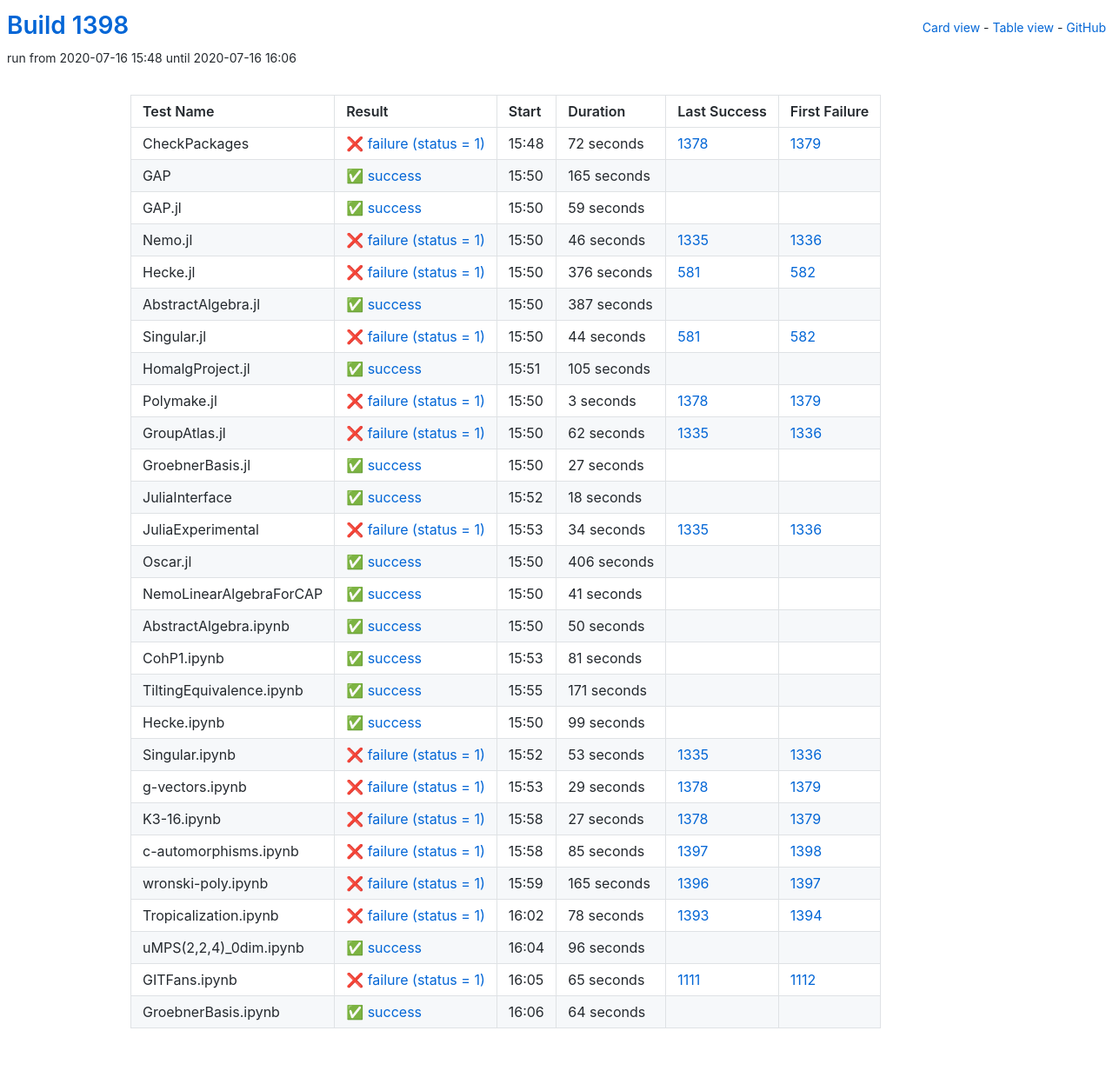
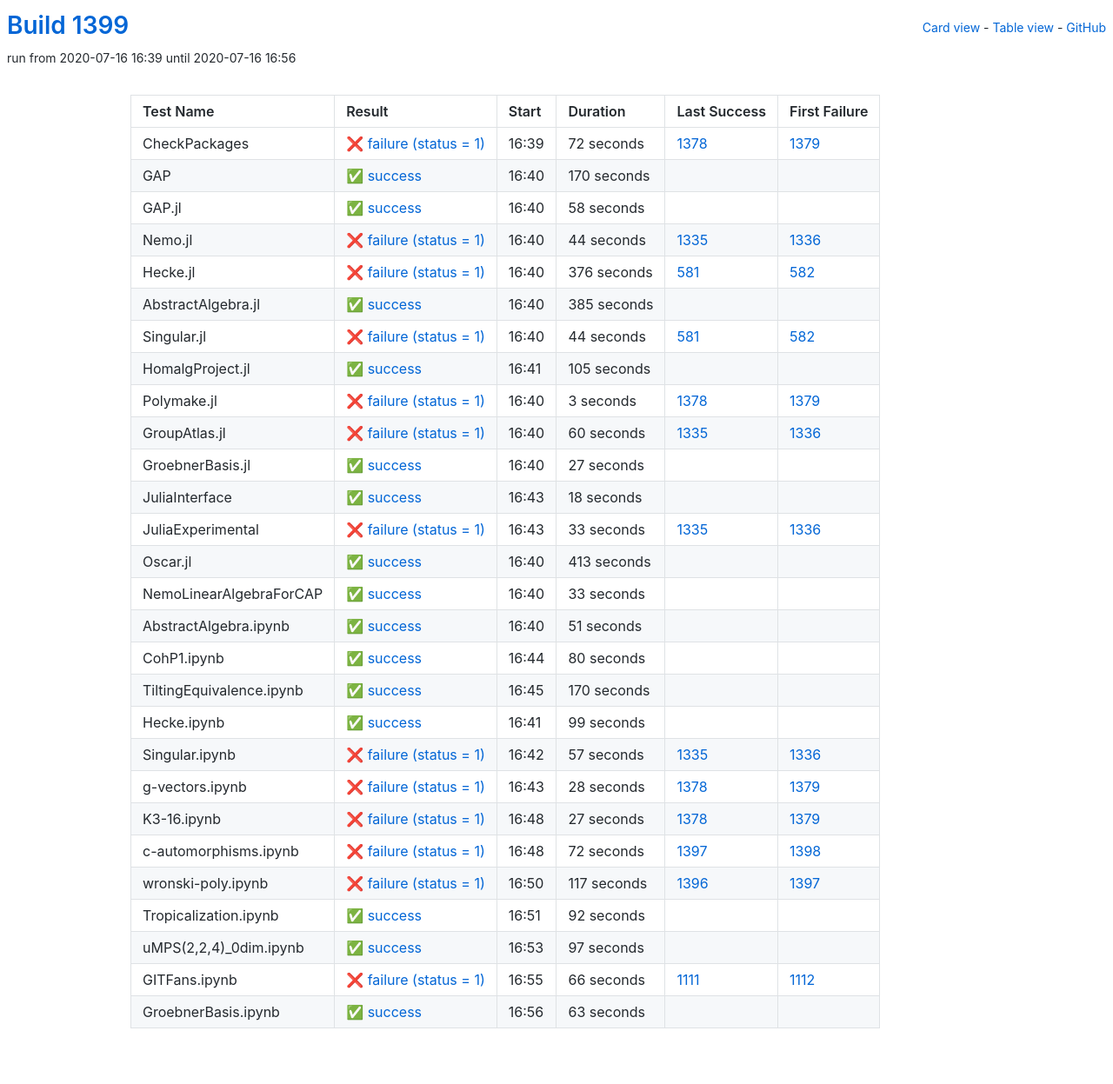
Before and after one commit to oscar-system/oscar-ci-status-1.4, a Jekyll site: the page built from table.html, in a window 1280 px wide. Shown: the whole page at 87% size. Built offline with Jekyll 4.4.1, drawn with Linux system fonts in a browser that asks for light colours.

Commit message:
Build #1399

```diff
--- a/_data/ci.yml
+++ b/_data/ci.yml
@@ -1,6 +1,6 @@
 ---
-build: 1398
-build_url: https://oscarci.mathematik.uni-kl.de/job/oscar-julia-1.4/1398/
+build: 1399
+build_url: https://oscarci.mathematik.uni-kl.de/job/oscar-julia-1.4/1399/
 job: oscar-julia-1.4
 organization: oscar-system
 repo: oscar-ci-status-1.4
@@ -8,8 +8,8 @@ repourl: https://github.com/oscar-system/oscar-ci-status-1.4
 tests:
 - name: CheckPackages
   id: checkpackages
-  log: https://oscarci.mathematik.uni-kl.de/job/oscar-julia-1.4/1398/artifact/logs/build-1398/CheckPackages.log
-  start: 2020-07-16 15:48
+  log: https://oscarci.mathematik.uni-kl.de/job/oscar-julia-1.4/1399/artifact/logs/build-1399/CheckPackages.log
+  start: 2020-07-16 16:39
   success: false
   exitcode: 1
   status: failure
@@ -20,44 +20,44 @@ tests:
   first_failure_url: https://oscarci.mathematik.uni-kl.de/job/oscar-julia-1.4/1379/
 - name: GAP
   id: gap
-  log: https://oscarci.mathematik.uni-kl.de/job/oscar-julia-1.4/1398/artifact/logs/build-1398/GAP.log
-  start: 2020-07-16 15:50
+  log: https://oscarci.mathematik.uni-kl.de/job/oscar-julia-1.4/1399/artifact/logs/build-1399/GAP.log
+  start: 2020-07-16 16:40
   success: true
   exitcode: 0
   status: success
-  duration: 165
+  duration: 170
   last_success: false
   last_success_url:
   first_failure: false
   first_failure_url:
 - name: GAP.jl
   id: gap-jl
-  log: https://oscarci.mathematik.uni-kl.de/job/oscar-julia-1.4/1398/artifact/logs/build-1398/GAP.jl.log
-  start: 2020-07-16 15:50
+  log: https://oscarci.mathematik.uni-kl.de/job/oscar-julia-1.4/1399/artifact/logs/build-1399/GAP.jl.log
+  start: 2020-07-16 16:40
   success: true
   exitcode: 0
   status: success
-  duration: 59
+  duration: 58
   last_success: false
   last_success_url:
   first_failure: false
   first_failure_url:
 - name: Nemo.jl
   id: nemo-jl
-  log: https://oscarci.mathematik.uni-kl.de/job/oscar-julia-1.4/1398/artifact/logs/build-1398/Nemo.jl.log
-  start: 2020-07-16 15:50
+  log: https://oscarci.mathematik.uni-kl.de/job/oscar-julia-1.4/1399/artifact/logs/build-1399/Nemo.jl.log
+  start: 2020-07-16 16:40
   success: false
   exitcode: 1
   status: failure
-  duration: 46
+  duration: 44
   last_success: 1335
   last_success_url: https://oscarci.mathematik.uni-kl.de/job/oscar-julia-1.4/1335/
   first_failure: 1336
   first_failure_url: https://oscarci.mathematik.uni-kl.de/job/oscar-julia-1.4/1336/
 - name: Hecke.jl
   id: hecke-jl
-  log: https://oscarci.mathematik.uni-kl.de/job/oscar-julia-1.4/1398/artifact/logs/build-1398/Hecke.jl.log
-  start: 2020-07-16 15:50
+  log: https://oscarci.mathematik.uni-kl.de/job/oscar-julia-1.4/1399/artifact/logs/build-1399/Hecke.jl.log
+  start: 2020-07-16 16:40
   success: false
   exitcode: 1
   status: failure
@@ -68,20 +68,20 @@ tests:
   first_failure_url: https://oscarci.mathematik.uni-kl.de/job/oscar-julia-1.4/582/
 - name: AbstractAlgebra.jl
   id: abstractalgebra-jl
-  log: https://oscarci.mathematik.uni-kl.de/job/oscar-julia-1.4/1398/artifact/logs/build-1398/AbstractAlgebra.jl.log
-  start: 2020-07-16 15:50
+  log: https://oscarci.mathematik.uni-kl.de/job/oscar-julia-1.4/1399/artifact/logs/build-1399/AbstractAlgebra.jl.log
+  start: 2020-07-16 16:40
   success: true
   exitcode: 0
   status: success
-  duration: 387
+  duration: 385
   last_success: false
   last_success_url:
   first_failure: false
   first_failure_url:
 - name: Singular.jl
   id: singular-jl
-  log: https://oscarci.mathematik.uni-kl.de/job/oscar-julia-1.4/1398/artifact/logs/build-1398/Singular.jl.log
-  start: 2020-07-16 15:50
+  log: https://oscarci.mathematik.uni-kl.de/job/oscar-julia-1.4/1399/artifact/logs/build-1399/Singular.jl.log
+  start: 2020-07-16 16:40
   success: false
   exitcode: 1
   status: failure
@@ -92,8 +92,8 @@ tests:
   first_failure_url: https://oscarci.mathematik.uni-kl.de/job/oscar-julia-1.4/582/
 - name: HomalgProject.jl
   id: homalgproject-jl
-  log: https://oscarci.mathematik.uni-kl.de/job/oscar-julia-1.4/1398/artifact/logs/build-1398/HomalgProject.jl.log
-  start: 2020-07-16 15:51
+  log: https://oscarci.mathematik.uni-kl.de/job/oscar-julia-1.4/1399/artifact/logs/build-1399/HomalgProject.jl.log
+  start: 2020-07-16 16:41
   success: true
   exitcode: 0
   status: success
@@ -104,8 +104,8 @@ tests:
   first_failure_url:
 - name: Polymake.jl
   id: polymake-jl
-  log: https://oscarci.mathematik.uni-kl.de/job/oscar-julia-1.4/1398/artifact/logs/build-1398/Polymake.jl.log
-  start: 2020-07-16 15:50
+  log: https://oscarci.mathematik.uni-kl.de/job/oscar-julia-1.4/1399/artifact/logs/build-1399/Polymake.jl.log
+  start: 2020-07-16 16:40
   success: false
   exitcode: 1
   status: failure
@@ -116,20 +116,20 @@ tests:
   first_failure_url: https://oscarci.mathematik.uni-kl.de/job/oscar-julia-1.4/1379/
 - name: GroupAtlas.jl
   id: groupatlas-jl
-  log: https://oscarci.mathematik.uni-kl.de/job/oscar-julia-1.4/1398/artifact/logs/build-1398/GroupAtlas.jl.log
-  start: 2020-07-16 15:50
+  log: https://oscarci.mathematik.uni-kl.de/job/oscar-julia-1.4/1399/artifact/logs/build-1399/GroupAtlas.jl.log
+  start: 2020-07-16 16:40
   success: false
   exitcode: 1
   status: failure
-  duration: 62
+  duration: 60
   last_success: 1335
   last_success_url: https://oscarci.mathematik.uni-kl.de/job/oscar-julia-1.4/1335/
   first_failure: 1336
   first_failure_url: https://oscarci.mathematik.uni-kl.de/job/oscar-julia-1.4/1336/
 - name: GroebnerBasis.jl
   id: groebnerbasis-jl
-  log: https://oscarci.mathematik.uni-kl.de/job/oscar-julia-1.4/1398/artifact/logs/build-1398/GroebnerBasis.jl.log
-  start: 2020-07-16 15:50
+  log: https://oscarci.mathematik.uni-kl.de/job/oscar-julia-1.4/1399/artifact/logs/build-1399/GroebnerBasis.jl.log
+  start: 2020-07-16 16:40
   success: true
   exitcode: 0
   status: success
@@ -140,8 +140,8 @@ tests:
   first_failure_url:
 - name: JuliaInterface
   id: juliainterface
-  log: https://oscarci.mathematik.uni-kl.de/job/oscar-julia-1.4/1398/artifact/logs/build-1398/JuliaInterface.log
-  start: 2020-07-16 15:52
+  log: https://oscarci.mathematik.uni-kl.de/job/oscar-julia-1.4/1399/artifact/logs/build-1399/JuliaInterface.log
+  start: 2020-07-16 16:43
   success: true
   exitcode: 0
   status: success
@@ -152,80 +152,80 @@ tests:
   first_failure_url:
 - name: JuliaExperimental
   id: juliaexperimental
-  log: https://oscarci.mathematik.uni-kl.de/job/oscar-julia-1.4/1398/artifact/logs/build-1398/JuliaExperimental.log
-  start: 2020-07-16 15:53
+  log: https://oscarci.mathematik.uni-kl.de/job/oscar-julia-1.4/1399/artifact/logs/build-1399/JuliaExperimental.log
+  start: 2020-07-16 16:43
   success: false
   exitcode: 1
   status: failure
-  duration: 34
+  duration: 33
   last_success: 1335
   last_success_url: https://oscarci.mathematik.uni-kl.de/job/oscar-julia-1.4/1335/
   first_failure: 1336
   first_failure_url: https://oscarci.mathematik.uni-kl.de/job/oscar-julia-1.4/1336/
 - name: Oscar.jl
   id: oscar-jl
-  log: https://oscarci.mathematik.uni-kl.de/job/oscar-julia-1.4/1398/artifact/logs/build-1398/Oscar.jl.log
-  start: 2020-07-16 15:50
+  log: https://oscarci.mathematik.uni-kl.de/job/oscar-julia-1.4/1399/artifact/logs/build-1399/Oscar.jl.log
+  start: 2020-07-16 16:40
   success: true
   exitcode: 0
   status: success
-  duration: 406
+  duration: 413
   last_success: false
   last_success_url:
   first_failure: false
   first_failure_url:
 - name: NemoLinearAlgebraForCAP
   id: nemolinearalgebraforcap
-  log: https://oscarci.mathematik.uni-kl.de/job/oscar-julia-1.4/1398/artifact/logs/build-1398/NemoLinearAlgebraForCAP.log
-  start: 2020-07-16 15:50
+  log: https://oscarci.mathematik.uni-kl.de/job/oscar-julia-1.4/1399/artifact/logs/build-1399/NemoLinearAlgebraForCAP.log
+  start: 2020-07-16 16:40
   success: true
   exitcode: 0
   status: success
-  duration: 41
+  duration: 33
   last_success: false
   last_success_url:
   first_failure: false
   first_failure_url:
 - name: AbstractAlgebra.ipynb
   id: abstractalgebra-ipynb
-  log: https://oscarci.mathematik.uni-kl.de/job/oscar-julia-1.4/1398/artifact/logs/build-1398/AbstractAlgebra.ipynb.log
-  start: 2020-07-16 15:50
+  log: https://oscarci.mathematik.uni-kl.de/job/oscar-julia-1.4/1399/artifact/logs/build-1399/AbstractAlgebra.ipynb.log
+  start: 2020-07-16 16:40
   success: true
   exitcode: 0
   status: success
-  duration: 50
+  duration: 51
   last_success: false
   last_success_url:
   first_failure: false
   first_failure_url:
 - name: CohP1.ipynb
   id: cohp1-ipynb
-  log: https://oscarci.mathematik.uni-kl.de/job/oscar-julia-1.4/1398/artifact/logs/build-1398/CohP1.ipynb.log
-  start: 2020-07-16 15:53
+  log: https://oscarci.mathematik.uni-kl.de/job/oscar-julia-1.4/1399/artifact/logs/build-1399/CohP1.ipynb.log
+  start: 2020-07-16 16:44
   success: true
   exitcode: 0
   status: success
-  duration: 81
+  duration: 80
   last_success: false
   last_success_url:
   first_failure: false
   first_failure_url:
 - name: TiltingEquivalence.ipynb
   id: tiltingequivalence-ipynb
-  log: https://oscarci.mathematik.uni-kl.de/job/oscar-julia-1.4/1398/artifact/logs/build-1398/TiltingEquivalence.ipynb.log
-  start: 2020-07-16 15:55
+  log: https://oscarci.mathematik.uni-kl.de/job/oscar-julia-1.4/1399/artifact/logs/build-1399/TiltingEquivalence.ipynb.log
+  start: 2020-07-16 16:45
   success: true
   exitcode: 0
   status: success
-  duration: 171
+  duration: 170
   last_success: false
   last_success_url:
   first_failure: false
   first_failure_url:
 - name: Hecke.ipynb
   id: hecke-ipynb
-  log: https://oscarci.mathematik.uni-kl.de/job/oscar-julia-1.4/1398/artifact/logs/build-1398/Hecke.ipynb.log
-  start: 2020-07-16 15:50
+  log: https://oscarci.mathematik.uni-kl.de/job/oscar-julia-1.4/1399/artifact/logs/build-1399/Hecke.ipynb.log
+  start: 2020-07-16 16:41
   success: true
   exitcode: 0
   status: success
@@ -236,32 +236,32 @@ tests:
   first_failure_url:
 - name: Singular.ipynb
   id: singular-ipynb
-  log: https://oscarci.mathematik.uni-kl.de/job/oscar-julia-1.4/1398/artifact/logs/build-1398/Singular.ipynb.log
-  start: 2020-07-16 15:52
+  log: https://oscarci.mathematik.uni-kl.de/job/oscar-julia-1.4/1399/artifact/logs/build-1399/Singular.ipynb.log
+  start: 2020-07-16 16:42
   success: false
   exitcode: 1
   status: failure
-  duration: 53
+  duration: 57
   last_success: 1335
   last_success_url: https://oscarci.mathematik.uni-kl.de/job/oscar-julia-1.4/1335/
   first_failure: 1336
   first_failure_url: https://oscarci.mathematik.uni-kl.de/job/oscar-julia-1.4/1336/
 - name: g-vectors.ipynb
   id: g-vectors-ipynb
-  log: https://oscarci.mathematik.uni-kl.de/job/oscar-julia-1.4/1398/artifact/logs/build-1398/g-vectors.ipynb.log
-  start: 2020-07-16 15:53
+  log: https://oscarci.mathematik.uni-kl.de/job/oscar-julia-1.4/1399/artifact/logs/build-1399/g-vectors.ipynb.log
+  start: 2020-07-16 16:43
   success: false
   exitcode: 1
   status: failure
-  duration: 29
+  duration: 28
   last_success: 1378
   last_success_url: https://oscarci.mathematik.uni-kl.de/job/oscar-julia-1.4/1378/
   first_failure: 1379
   first_failure_url: https://oscarci.mathematik.uni-kl.de/job/oscar-julia-1.4/1379/
 - name: K3-16.ipynb
   id: k3-16-ipynb
-  log: https://oscarci.mathematik.uni-kl.de/job/oscar-julia-1.4/1398/artifact/logs/build-1398/K3-16.ipynb.log
-  start: 2020-07-16 15:58
+  log: https://oscarci.mathematik.uni-kl.de/job/oscar-julia-1.4/1399/artifact/logs/build-1399/K3-16.ipynb.log
+  start: 2020-07-16 16:48
   success: false
   exitcode: 1
   status: failure
@@ -272,72 +272,72 @@ tests:
   first_failure_url: https://oscarci.mathematik.uni-kl.de/job/oscar-julia-1.4/1379/
 - name: c-automorphisms.ipynb
   id: c-automorphisms-ipynb
-  log: https://oscarci.mathematik.uni-kl.de/job/oscar-julia-1.4/1398/artifact/logs/build-1398/c-automorphisms.ipynb.log
-  start: 2020-07-16 15:58
+  log: https://oscarci.mathematik.uni-kl.de/job/oscar-julia-1.4/1399/artifact/logs/build-1399/c-automorphisms.ipynb.log
+  start: 2020-07-16 16:48
   success: false
   exitcode: 1
   status: failure
-  duration: 85
+  duration: 72
   last_success: 1397
   last_success_url: https://oscarci.mathematik.uni-kl.de/job/oscar-julia-1.4/1397/
   first_failure: 1398
   first_failure_url: https://oscarci.mathematik.uni-kl.de/job/oscar-julia-1.4/1398/
 - name: wronski-poly.ipynb
   id: wronski-poly-ipynb
-  log: https://oscarci.mathematik.uni-kl.de/job/oscar-julia-1.4/1398/artifact/logs/build-1398/wronski-poly.ipynb.log
-  start: 2020-07-16 15:59
+  log: https://oscarci.mathematik.uni-kl.de/job/oscar-julia-1.4/1399/artifact/logs/build-1399/wronski-poly.ipynb.log
+  start: 2020-07-16 16:50
   success: false
   exitcode: 1
   status: failure
-  duration: 165
+  duration: 117
   last_success: 1396
   last_success_url: https://oscarci.mathematik.uni-kl.de/job/oscar-julia-1.4/1396/
   first_failure: 1397
   first_failure_url: https://oscarci.mathematik.uni-kl.de/job/oscar-julia-1.4/1397/
 - name: Tropicalization.ipynb
   id: tropicalization-ipynb
-  log: https://oscarci.mathematik.uni-kl.de/job/oscar-julia-1.4/1398/artifact/logs/build-1398/Tropicalization.ipynb.log
-  start: 2020-07-16 16:02
-  success: false
-  exitcode: 1
-  status: failure
-  duration: 78
-  last_success: 1393
-  last_success_url: https://oscarci.mathematik.uni-kl.de/job/oscar-julia-1.4/1393/
-  first_failure: 1394
-  first_failure_url: https://oscarci.mathematik.uni-kl.de/job/oscar-julia-1.4/1394/
-- name: uMPS(2,2,4)_0dim.ipynb
-  id: umps-2-2-4-0dim-ipynb
-  log: https://oscarci.mathematik.uni-kl.de/job/oscar-julia-1.4/1398/artifact/logs/build-1398/uMPS-2-2-4-_0dim.ipynb.log
-  start: 2020-07-16 16:04
+  log: https://oscarci.mathematik.uni-kl.de/job/oscar-julia-1.4/1399/artifact/logs/build-1399/Tropicalization.ipynb.log
+  start: 2020-07-16 16:51
   success: true
   exitcode: 0
   status: success
-  duration: 96
+  duration: 92
+  last_success: false
+  last_success_url:
+  first_failure: false
+  first_failure_url:
+- name: uMPS(2,2,4)_0dim.ipynb
+  id: umps-2-2-4-0dim-ipynb
+  log: https://oscarci.mathematik.uni-kl.de/job/oscar-julia-1.4/1399/artifact/logs/build-1399/uMPS-2-2-4-_0dim.ipynb.log
+  start: 2020-07-16 16:53
+  success: true
+  exitcode: 0
+  status: success
+  duration: 97
   last_success: false
   last_success_url:
   first_failure: false
   first_failure_url:
 - name: GITFans.ipynb
   id: gitfans-ipynb
-  log: https://oscarci.mathematik.uni-kl.de/job/oscar-julia-1.4/1398/artifact/logs/build-1398/GITFans.ipynb.log
-  start: 2020-07-16 16:05
+  log: https://oscarci.mathematik.uni-kl.de/job/oscar-julia-1.4/1399/artifact/logs/build-1399/GITFans.ipynb.log
+  start: 2020-07-16 16:55
   success: false
   exitcode: 1
   status: failure
-  duration: 65
+  duration: 66
   last_success: 1111
   last_success_url: https://oscarci.mathematik.uni-kl.de/job/oscar-julia-1.4/1111/
   first_failure: 1112
   first_failure_url: https://oscarci.mathematik.uni-kl.de/job/oscar-julia-1.4/1112/
 - name: GroebnerBasis.ipynb
   id: groebnerbasis-ipynb
-  log: https://oscarci.mathematik.uni-kl.de/job/oscar-julia-1.4/1398/artifact/logs/build-1398/GroebnerBasis.ipynb.log
-  start: 2020-07-16 16:06
+  log: https://oscarci.mathematik.uni-kl.de/job/oscar-julia-1.4/1399/artifact/logs/build-1399/GroebnerBasis.ipynb.log
+  start: 2020-07-16 16:56
   success: true
   exitcode: 0
   status: success
-  duration: 64
+  duration: 63
   last_success: false
   last_success_url:
   first_failure: false
```
Also changed, not shown: README.md.
